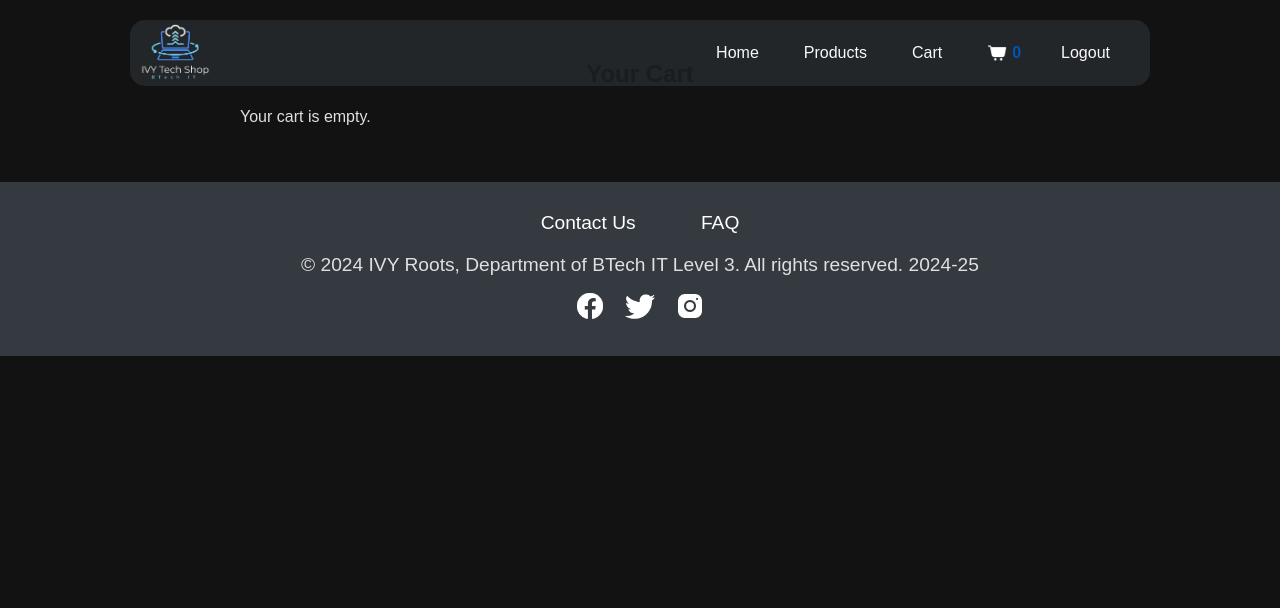
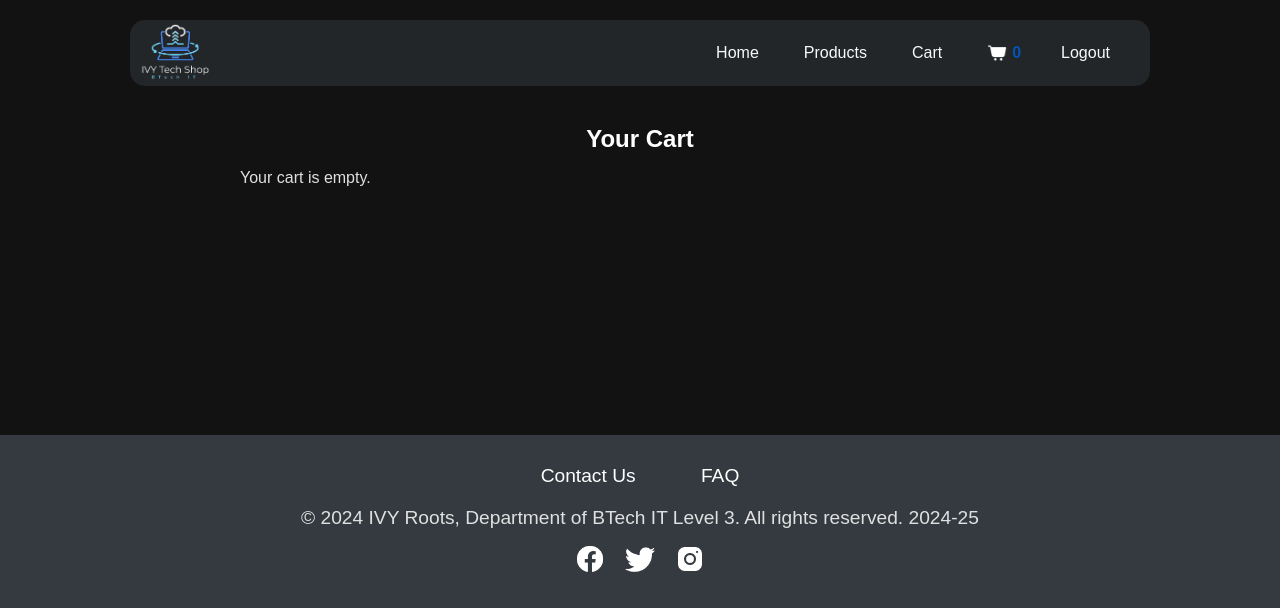
Before and after one commit to AlyanAkram/IvyEcomProject, a PHP site: page /cart.php in a window 1280 px wide. Shown: the top 608 px of the page. Run offline with PHP 8.4, Linux system fonts and the light colour scheme; the visitor is signed in with stand-in values (Sample User, id 1).

Commit message:
updated cart page to add margins

```diff
--- a/cart.css
+++ b/cart.css
@@ -3,14 +3,14 @@
 /* Main Content Styles */
 main {
   max-width: 800px;
-  margin: auto;
+  margin: 25px auto 15%;
   padding: 40px;
 }
 
 h2 {
   text-align: center;
-  margin: 20px 0;
-  color: #000000; /* Color for headings */
+  margin: 60px 0px 0px;
+  color: #ffffff; /* Color for headings */
 }
 
 /* Cart Table Styles */
```
